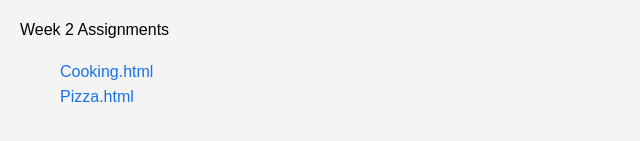
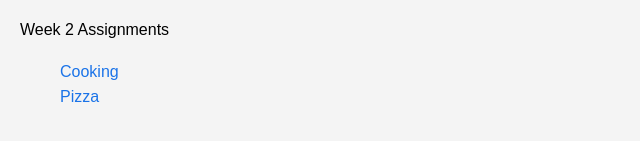
Before and after one commit to nateklingbeil/nateklingbeil.github.io, a plain HTML site: page index.html in a window 1280 px wide. Shown: the part 207-348 px from the top of the page, 0-640 px from the left. Drawn offline with Linux system fonts and the light colour scheme.

Commit message:
Update index.html

```diff
--- a/index.html
+++ b/index.html
@@ -15,8 +15,8 @@
         </ol>
     <p>Week 2 Assignments</p>
         <ol>
-            <li><a href="https://nateklingbeil.github.io/CSC230/Week 2/cooking.html">Cooking.html</li>
-            <li><a href="https://nateklingbeil.github.io/CSC230/Week 2/pizza.html">Pizza.html</li>
+            <li><a href="https://nateklingbeil.github.io/CSC230/Week 2/cooking.html">Cooking</li>
+            <li><a href="https://nateklingbeil.github.io/CSC230/Week 2/pizza.html">Pizza</li>
         </ol>
 </body>
 </html>
```
